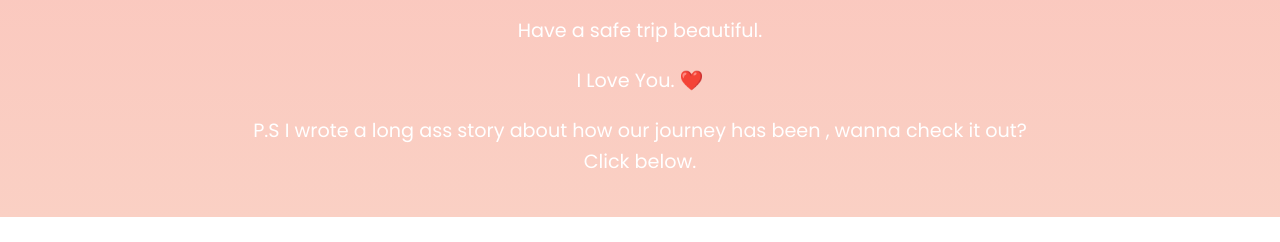
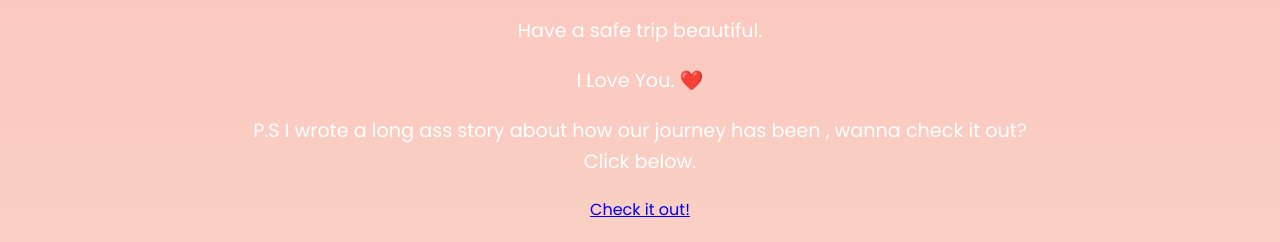
Before and after one commit to sibusisonkosi/O2525, a plain HTML site: page index.html in a window 1280 px wide. Shown: the part 1480-1722 px from the top of the page. Before the commit the page ends 1697 px from the top, so only its background shows below. Drawn offline with Linux system fonts and the light colour scheme.

Commit message:
modified:   index.html

```diff
--- a/index.html
+++ b/index.html
@@ -52,7 +52,7 @@
 
 
     <p>P.S I wrote a long ass story about how our journey has been , wanna check it out? Click below.</p>
-    <a href="./love.html"></a>
+    <a href="./love.html">Check it out!</a>
 
 
 
```
